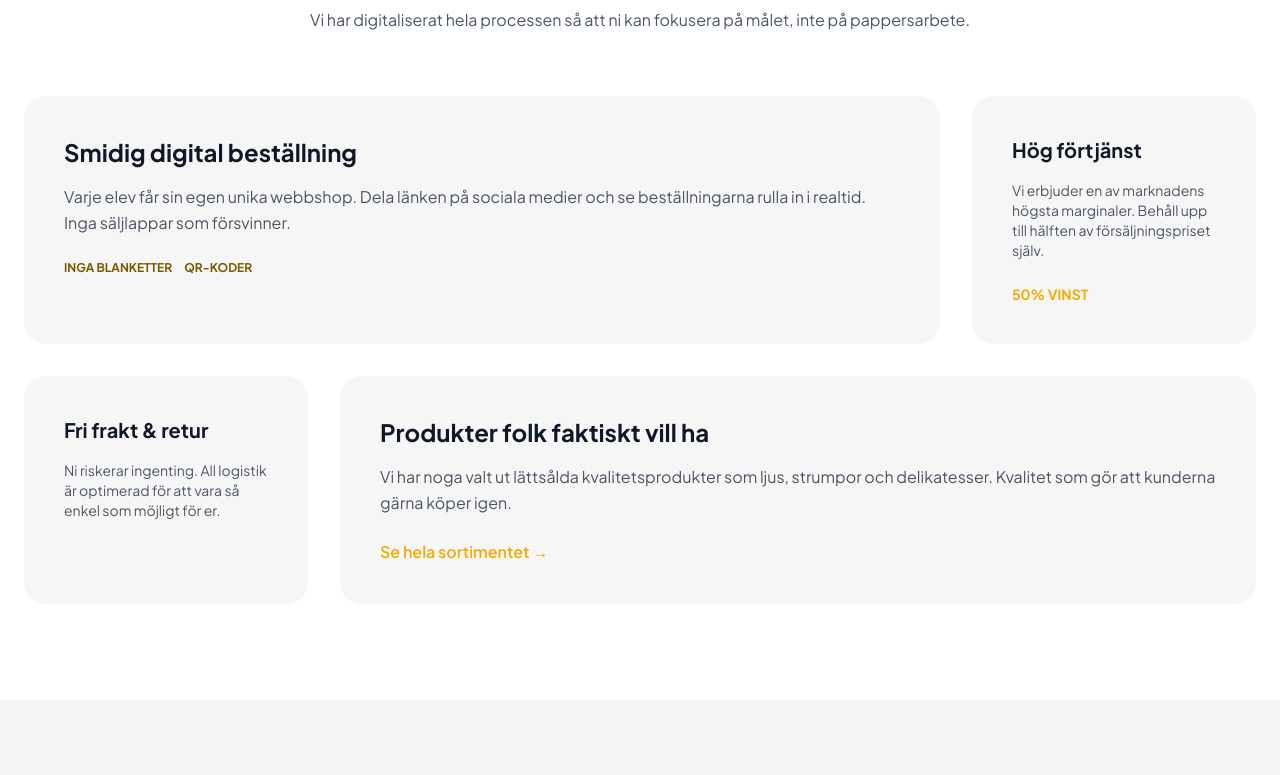
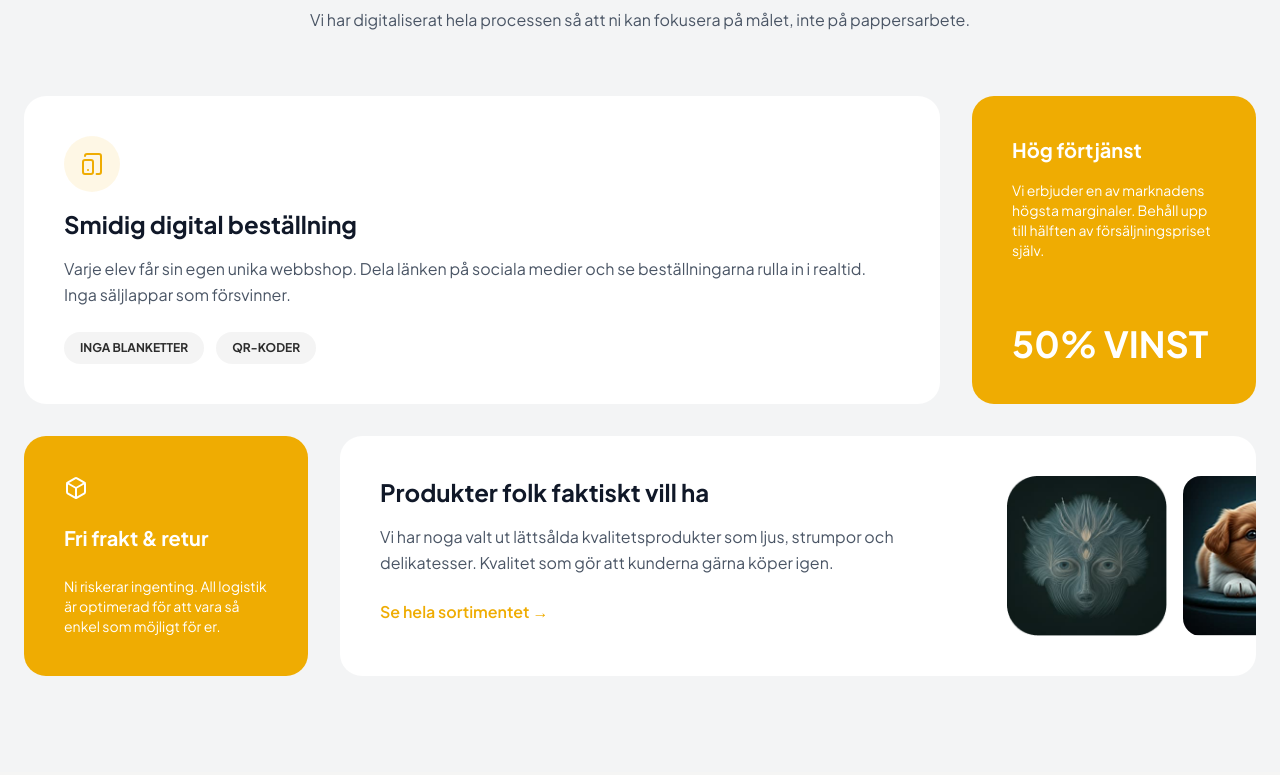
Before and after one commit to apponislam/proteinw-frontend, a Next.js app: page /sell-with-us in a window 1280 px wide. Shown: the part 1845-2620 px from the top of the page. Built offline with nearby package versions, Linux system fonts and the light colour scheme; no server answers.

Commit message:
sell us page updated

```diff
--- a/components/sell-with-us/FundraisingSection.tsx
+++ b/components/sell-with-us/FundraisingSection.tsx
@@ -1,8 +1,10 @@
+import { Box, TabletSmartphone } from "lucide-react";
+import Image from "next/image";
 import React from "react";
 
 const FundraisingSection = () => {
     return (
-        <section className="py-24 bg-white">
+        <section className="py-24 bg-[#F3F4F5]">
             <div className="container mx-auto px-6">
                 {/* HEADER */}
                 <div className="mb-14 lg:mb-16">
@@ -14,40 +16,64 @@ const FundraisingSection = () => {
                 {/* GRID */}
                 <div className="grid grid-cols-1 lg:grid-cols-4 gap-8">
                     {/* 1st CARD (3/4) */}
-                    <div className="lg:col-span-3 bg-[#F6F6F6] rounded-3xl p-10">
+                    <div className="lg:col-span-3 bg-white rounded-3xl p-10 transition-all duration-300 ease-out hover:-translate-y-1 hover:shadow-xl">
+                        <div className="h-14 w-14 bg-[#EFAC021A] flex items-center justify-center rounded-full mb-4">
+                            <TabletSmartphone className="text-[#EFAC02] text-xl" />
+                        </div>
                         <h3 className="text-2xl font-bold text-gray-900 mb-4">Smidig digital beställning</h3>
 
                         <p className="text-gray-600 leading-relaxed">Varje elev får sin egen unika webbshop. Dela länken på sociala medier och se beställningarna rulla in i realtid. Inga säljlappar som försvinner.</p>
 
-                        <div className="mt-6 flex gap-3 text-xs font-bold text-[#7C5800]">
-                            <span>INGA BLANKETTER</span>
-                            <span>QR-KODER</span>
+                        <div className="mt-6 flex gap-3 text-xs font-bold">
+                            <span className="bg-[#8F8F8F1A] text-[#2D2D2D] px-4 py-2 rounded-2xl">INGA BLANKETTER</span>
+                            <span className="bg-[#8F8F8F1A] text-[#2D2D2D] px-4 py-2 rounded-2xl">QR-KODER</span>
                         </div>
                     </div>
 
                     {/* 2nd CARD (1/4) */}
-                    <div className="lg:col-span-1 bg-[#F6F6F6] rounded-3xl p-10">
-                        <h3 className="text-xl font-bold text-gray-900 mb-4">Hög förtjänst</h3>
+                    <div className="lg:col-span-1 bg-[#EFAC02] rounded-3xl p-10 text-white flex justify-between flex-col transition-all duration-300 ease-out hover:-translate-y-1 hover:shadow-xl">
+                        <div>
+                            <h3 className="text-xl font-bold  mb-4">Hög förtjänst</h3>
 
-                        <p className="text-gray-600 text-sm">Vi erbjuder en av marknadens högsta marginaler. Behåll upp till hälften av försäljningspriset själv.</p>
-
-                        <p className="mt-6 text-[#EFAC02] font-bold text-sm">50% VINST</p>
+                            <p className=" text-sm">Vi erbjuder en av marknadens högsta marginaler. Behåll upp till hälften av försäljningspriset själv.</p>
+                        </div>
+                        <p className="mt-6  font-bold text-4xl">50% VINST</p>
+                        {/* <div className="flex justify-between flex-col"></div> */}
                     </div>
 
                     {/* 3rd CARD (1/4) */}
-                    <div className="lg:col-span-1 bg-[#F6F6F6] rounded-3xl p-10">
-                        <h3 className="text-xl font-bold text-gray-900 mb-4">Fri frakt & retur</h3>
+                    <div className="lg:col-span-1 bg-[#EFAC02] rounded-3xl p-10 flex justify-between flex-col text-white gap-4 transition-all duration-300 ease-out hover:-translate-y-1 hover:shadow-xl">
+                        <Box className="text-4xl" />
+                        <h3 className="text-xl font-bold text-white">Fri frakt & retur</h3>
 
-                        <p className="text-gray-600 text-sm">Ni riskerar ingenting. All logistik är optimerad för att vara så enkel som möjligt för er.</p>
+                        <p className="text-white text-sm">Ni riskerar ingenting. All logistik är optimerad för att vara så enkel som möjligt för er.</p>
                     </div>
 
                     {/* 4th CARD (3/4) */}
-                    <div className="lg:col-span-3 bg-[#F6F6F6] rounded-3xl p-10">
-                        <h3 className="text-2xl font-bold text-gray-900 mb-4">Produkter folk faktiskt vill ha</h3>
+                    <div className="lg:col-span-3 bg-white rounded-3xl p-10 flex flex-col lg:flex-row lg:justify-between gap-6 overflow-hidden transition-all duration-300 ease-out hover:-translate-y-1 hover:shadow-xl">
+                        <div>
+                            <h3 className="text-2xl font-bold text-gray-900 mb-4">Produkter folk faktiskt vill ha</h3>
 
-                        <p className="text-gray-600 leading-relaxed">Vi har noga valt ut lättsålda kvalitetsprodukter som ljus, strumpor och delikatesser. Kvalitet som gör att kunderna gärna köper igen.</p>
+                            <p className="text-gray-600 leading-relaxed">Vi har noga valt ut lättsålda kvalitetsprodukter som ljus, strumpor och delikatesser. Kvalitet som gör att kunderna gärna köper igen.</p>
 
-                        <button className="mt-6 text-[#EFAC02] font-semibold hover:underline">Se hela sortimentet →</button>
+                            <button className="mt-6 text-[#EFAC02] font-semibold transition-all duration-300 hover:underline hover:translate-x-1">Se hela sortimentet →</button>
+                        </div>
+                        <div className="flex flex-wrap sm:flex-nowrap gap-4 lg:mt-0">
+                            <Image
+                                src="/sellwithus/product1.png"
+                                width={160}
+                                height={160}
+                                alt="Fundraising products"
+                                className="w-[140px] sm:w-[160px] h-[140px] sm:h-[160px] rounded-2xl object-cover transition-all duration-300 ease-out hover:-translate-y-1 hover:shadow-lg"
+                            />
+                            <Image
+                                src="/sellwithus/product2.png"
+                                width={160}
+                                height={160}
+                                alt="Fundraising products"
+                                className="w-[140px] sm:w-[160px] h-[140px] sm:h-[160px] rounded-2xl object-cover transition-all duration-300 ease-out hover:-translate-y-1 hover:shadow-lg"
+                            />
+                        </div>
                     </div>
                 </div>
             </div>
```
Also changed, not shown: public/sellwithus/product1.png (added), public/sellwithus/product2.png (added).
